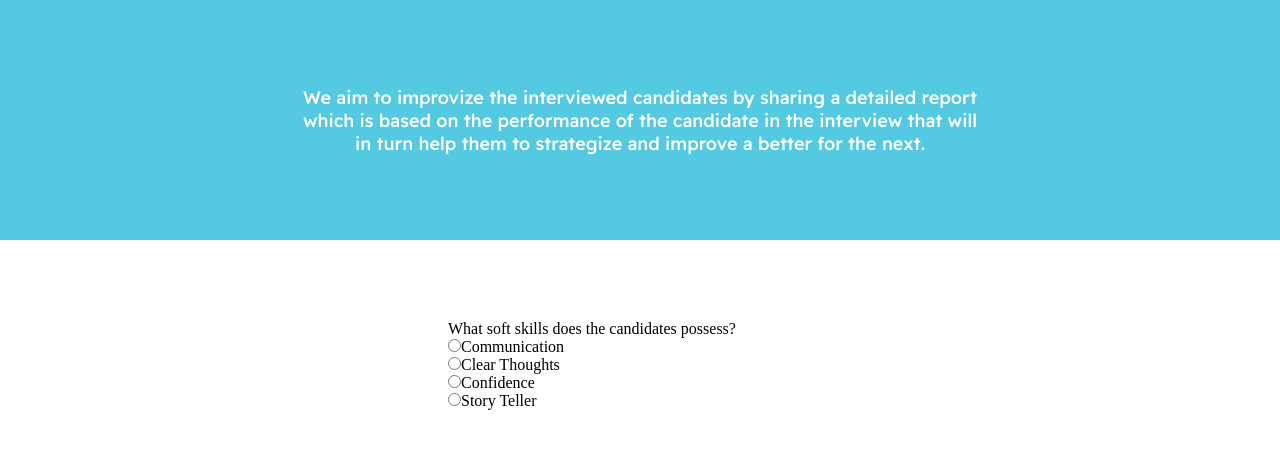
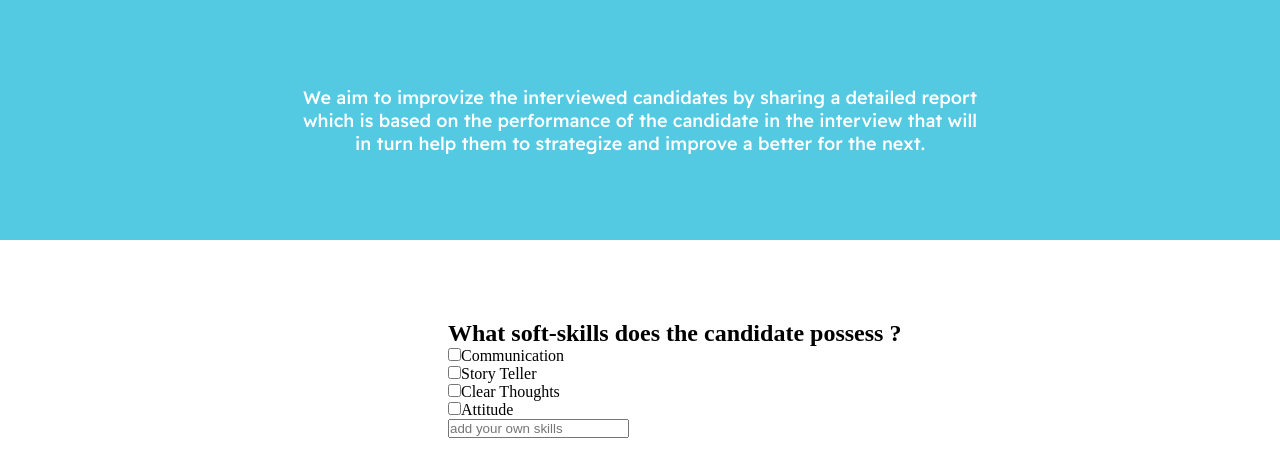
Before and after one commit to Jaideep1702/StackFeedbackPage, a React (Create React App) app: page / in a window 1280 px wide. Shown: the top 472 px of the page. Built offline with nearby package versions, Linux system fonts and the light colour scheme.

Commit message:
Used Question Component

```diff
--- a/src/components/Form.js
+++ b/src/components/Form.js
@@ -1,25 +1,11 @@
 import "./Form.css";
+import Question from "./Question";
 
 const Form = () => {
     return (
         <div className="form-box">
-            <form>
-                <label for="soft-skills">What soft skills does the candidates possess?</label><br />
-
-                <input type="radio" id="soft-skills" name="skills" value="Communication"/>
-                <label for="communication">Communication</label><br />
-
-                <input type="radio" id="soft-skills" name="skills" value="Clear Thoughts"/>
-                <label for="clear">Clear Thoughts</label><br />
-
-                <input type="radio" id="soft-skills" name="skills" value="Confidence"/>
-                <label for="Confidence">Confidence</label><br />
-
-                <input type="radio" id="soft-skills" name="skills" value="Story Teller"/>
-                <label for="story">Story Teller</label><br />
-
-
-            </form>
+            <Question question="What soft-skills does the candidate possess ?"
+            value1="Communication" value2="Story Teller" value3="Clear Thoughts" value4="Attitude"/>
         </div>
     );
 }
```
